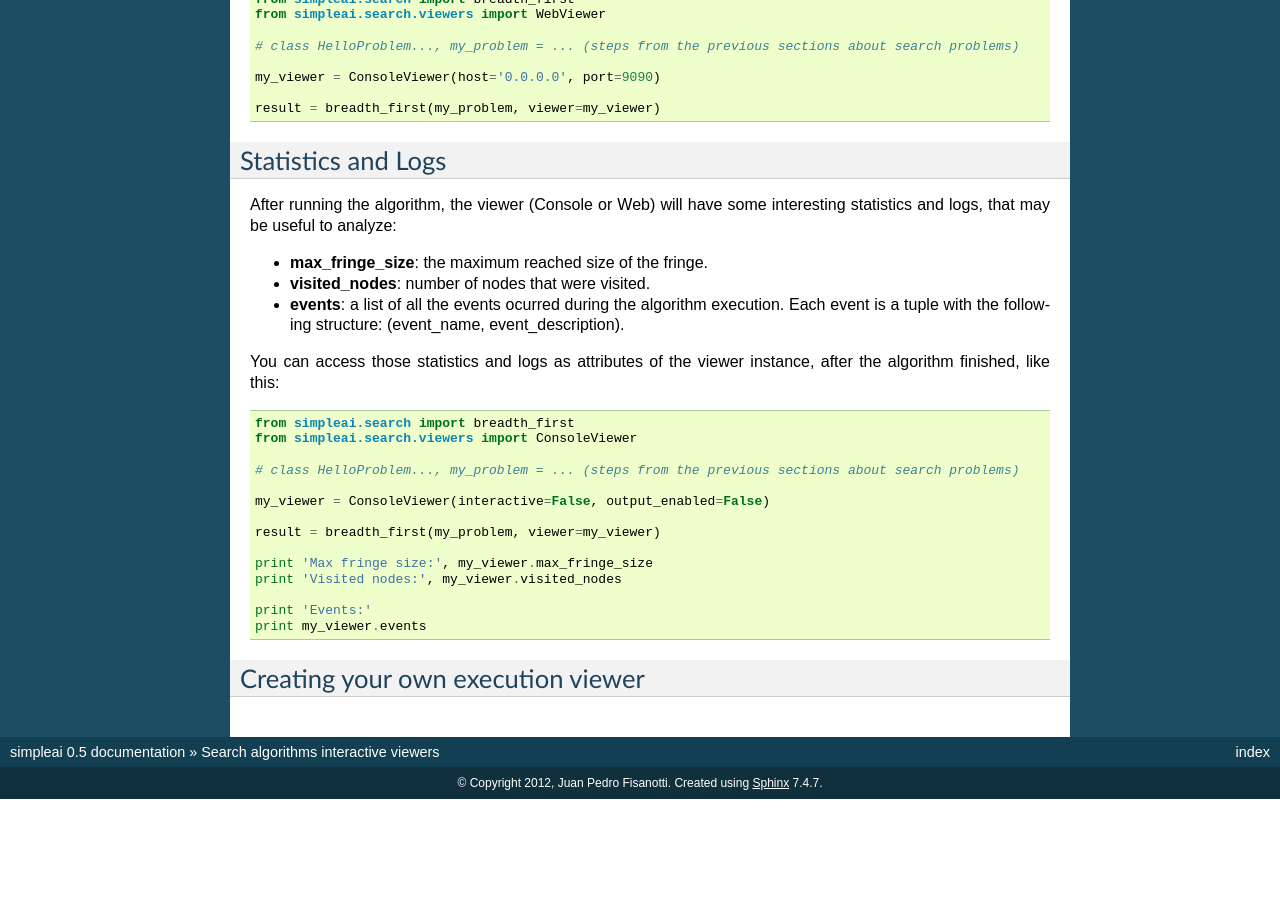
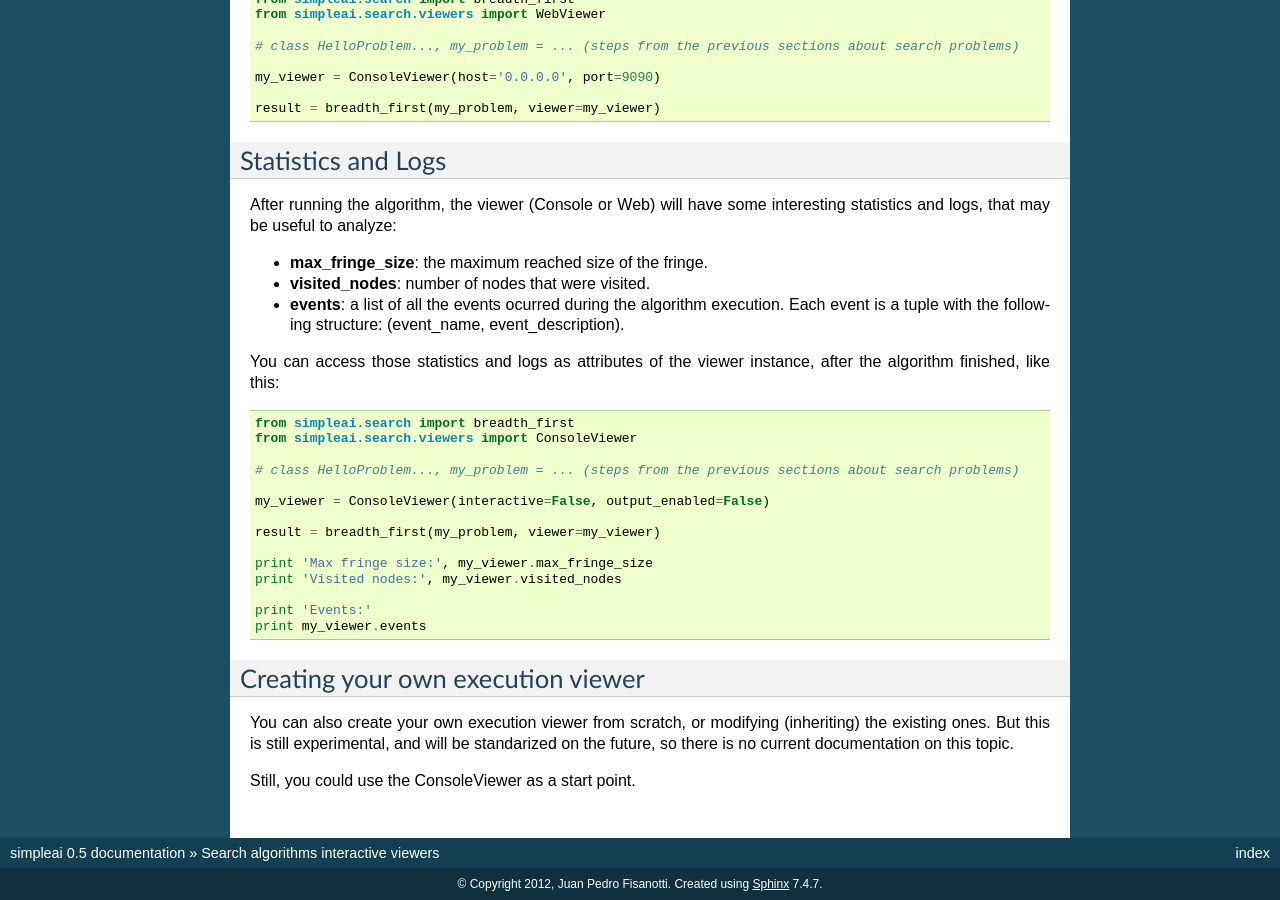
Before and after one commit to simpleai-team/simpleai, a Sphinx documentation site: the page built from docs/search_viewers.rst, in a window 1280 px wide and 900 px high, scrolled down 2125 px. Built offline with Sphinx 7.4.7, drawn with Linux system fonts in a browser that asks for light colours; before the commit the page ends 2924 px from its top, so only the background shows below that.

Commit message:
Doc about creating custom execution viewers

```diff
--- a/docs/search_viewers.rst
+++ b/docs/search_viewers.rst
@@ -183,3 +183,9 @@
 
 Creating your own execution viewer
 ----------------------------------
+
+You can also create your own execution viewer from scratch, or modifying
+(inheriting) the existing ones. But this is still experimental, and will be
+standarized on the future, so there is no current documentation on this topic.
+
+Still, you could use the ConsoleViewer as a start point.
```
